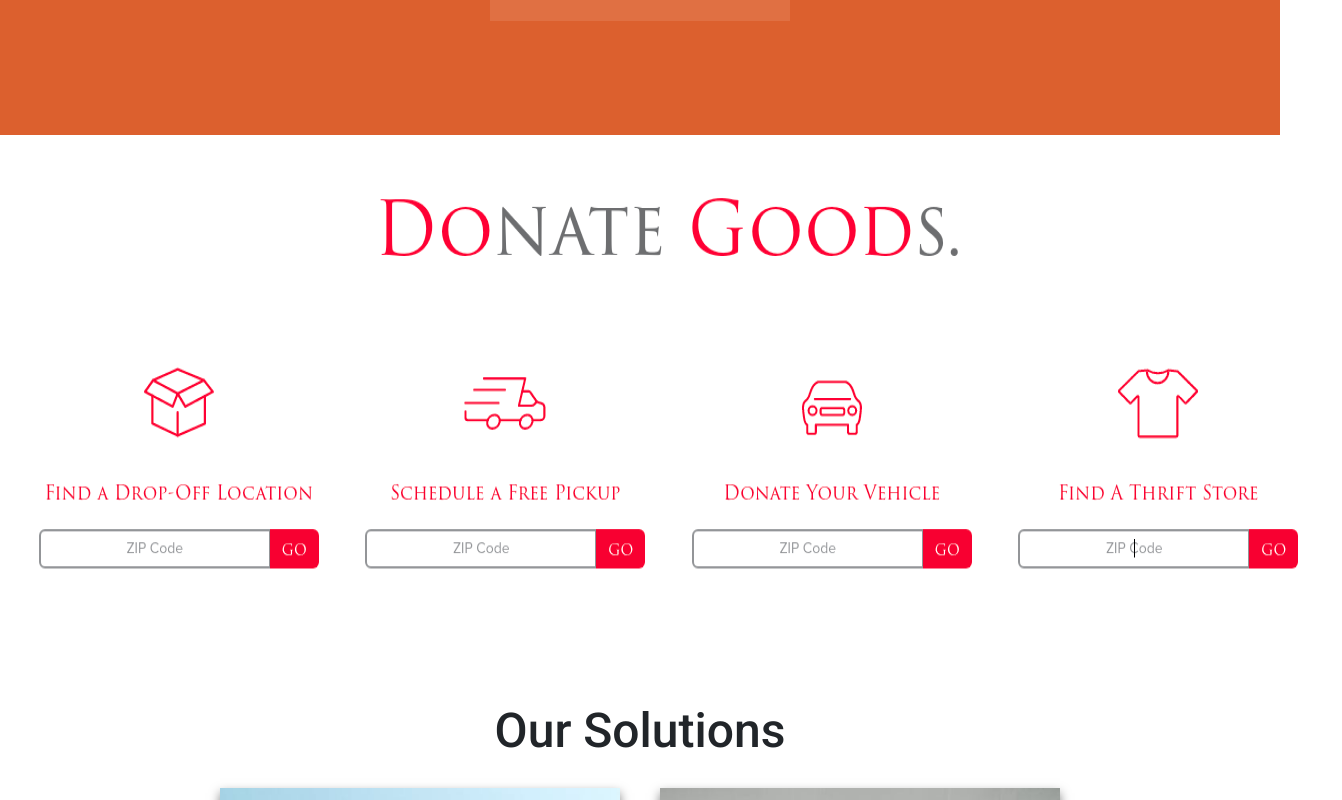
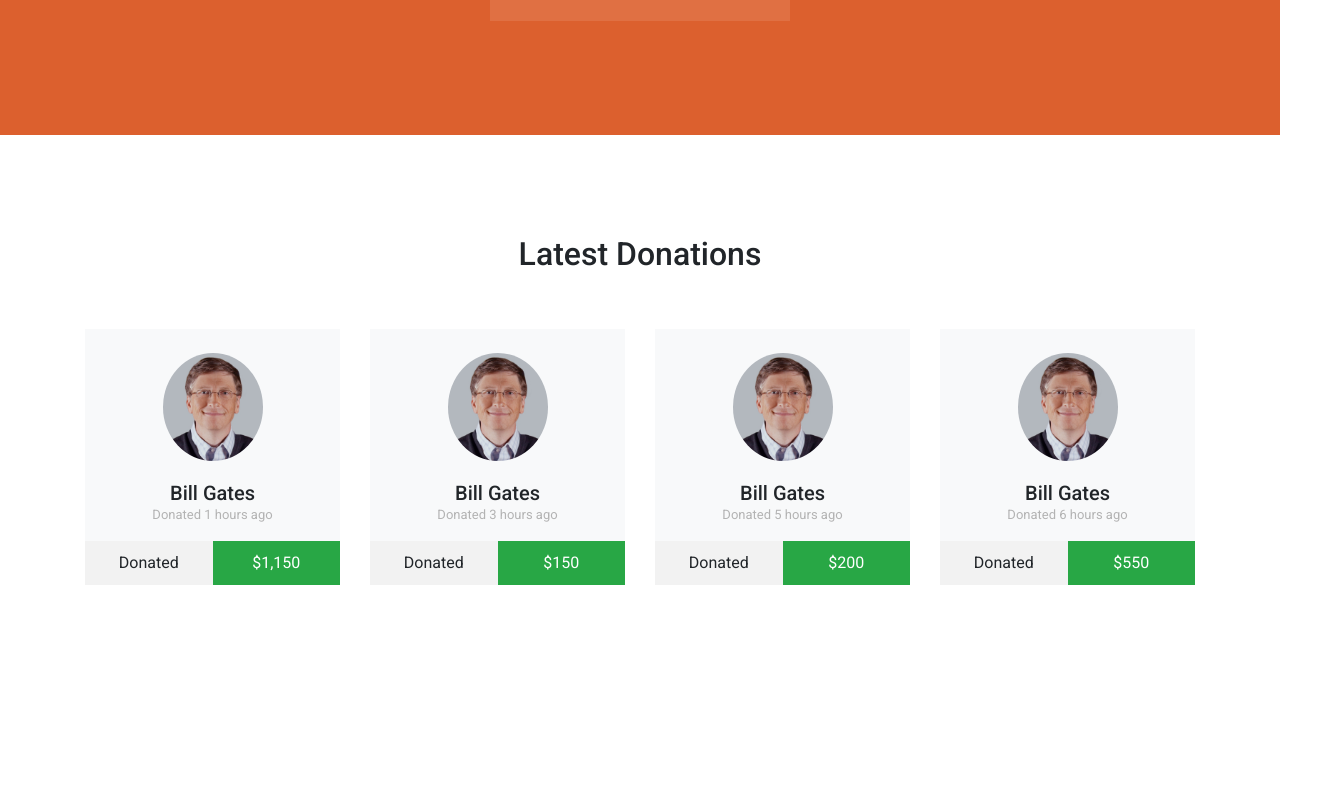
Before and after one commit to thinkingjet/PTC, a React (Create React App) app: page / in a window 1280 px wide. Shown: the part 2400-3200 px from the top of the page, 1342 px wide, since content can reach past the window. Built offline with nearby package versions, Linux system fonts and the light colour scheme; a web font is replaced by a local one.

Commit message:
Donate changed

```diff
--- a/src/Componenets/Donate/Donate.css
+++ b/src/Componenets/Donate/Donate.css
@@ -1,6 +1,55 @@
 .donate-container {
-    padding-top: 50px;
+    padding-top: 100px;
     width: 100%;
     display: flex;
     justify-content: center;
+    height: 80vh;
 }
+
+.person-donate img {
+    border-radius: 50%;
+    width: 100px;
+    margin-bottom: 20px;
+}
+
+.donate-container [class^='col-'], [class*=' col-'] {
+    position: relative;
+    min-height: 1px;
+    padding-right: 15px;
+    padding-left: 15px;
+}
+
+.donate-container .img-fluid {
+    max-width: 100%;
+    height: auto;
+}
+
+.donate-container img {
+    vertical-align: middle;
+    border-style: none;
+}
+
+.person-donate h2 {
+    font-size: 20px;
+    margin: 0;
+    padding: 0;
+}
+
+.person-donate .time {
+    color: #b3b3b3;
+    font-size: 13px;
+}
+
+.person-donate .donate-amount .label {
+    background: #f2f2f2;
+  }
+
+  .person-donate .donate-amount > div {
+    width: 50%;
+    padding: 10px;
+  }
+
+  .person-donate .donate-amount .amount {
+    background: #28a745;
+    color: #fff;
+  }
--- a/src/Componenets/Donate/Donate.js
+++ b/src/Componenets/Donate/Donate.js
@@ -1,13 +1,72 @@
 import React from "react";
 import "./Donate.css";
-import donate_img from './donate.png'
+import billgates from './billgates.jpg'
 
 function Donate() {
   return (
-    <div className="donate-container">
-      <img src={donate_img} alt="donate-img"></img>
+    <div class="donate-container">
+      <div class="container">
+        <div class="row mb-5">
+          <div class="col-md-12 text-center">
+            <h2 className="heading">Latest Donations</h2>
+          </div>
+        </div>
+        <div class="row">
+          <div class="col-md-6 col-lg-3 mb-5">
+            <div class="person-donate text-center bg-light pt-4">
+              <img src={billgates} alt="Image placeholder" class="img-fluid" data-pagespeed-url-hash="3835002167" onload="pagespeed.CriticalImages.checkImageForCriticality(this);"></img>
+              <div class="donate-info">
+                <h2>Bill Gates</h2>
+                <span class="time d-block mb-3">Donated 1 hours ago</span>
+                <div class="donate-amount d-flex">
+                  <div class="label">Donated</div>
+                  <div class="amount">$1,150</div>
+                </div>
+              </div>
+            </div>
+          </div>
+          <div class="col-md-6 col-lg-3 mb-5">
+            <div class="person-donate text-center bg-light pt-4">
+              <img src={billgates} alt="Image placeholder" class="img-fluid" data-pagespeed-url-hash="4129502088" onload="pagespeed.CriticalImages.checkImageForCriticality(this);"></img>
+              <div class="donate-info">
+                <h2>Bill Gates</h2>
+                <span class="time d-block mb-3">Donated 3 hours ago</span>
+                <div class="donate-amount d-flex">
+                  <div class="label">Donated</div>
+                  <div class="amount">$150</div>
+                </div>
+              </div>
+            </div>
+          </div>
+          <div class="col-md-6 col-lg-3 mb-5">
+            <div class="person-donate text-center bg-light pt-4">
+              <img src={billgates} alt="Image placeholder" class="img-fluid" data-pagespeed-url-hash="4129502088" onload="pagespeed.CriticalImages.checkImageForCriticality(this);"></img>
+              <div class="donate-info">
+                <h2>Bill Gates</h2>
+                <span class="time d-block mb-3">Donated 5 hours ago</span>
+                <div class="donate-amount d-flex">
+                  <div class="label">Donated</div>
+                  <div class="amount">$200</div>
+                </div>
+              </div>
+            </div>
+          </div>
+          <div class="col-md-6 col-lg-3 mb-5">
+            <div class="person-donate text-center bg-light pt-4">
+              <img src={billgates} alt="Image placeholder" class="img-fluid" data-pagespeed-url-hash="4129502088" onload="pagespeed.CriticalImages.checkImageForCriticality(this);"></img>
+              <div class="donate-info">
+                <h2>Bill Gates</h2>
+                <span class="time d-block mb-3">Donated 6 hours ago</span>
+                <div class="donate-amount d-flex">
+                  <div class="label">Donated</div>
+                  <div class="amount">$550</div>
+                </div>
+              </div>
+            </div>
+          </div>
+        </div>
+      </div>
     </div>
-
   )
 }
 
```
Also changed, not shown: src/Componenets/Donate/billgates.jpg (added).
